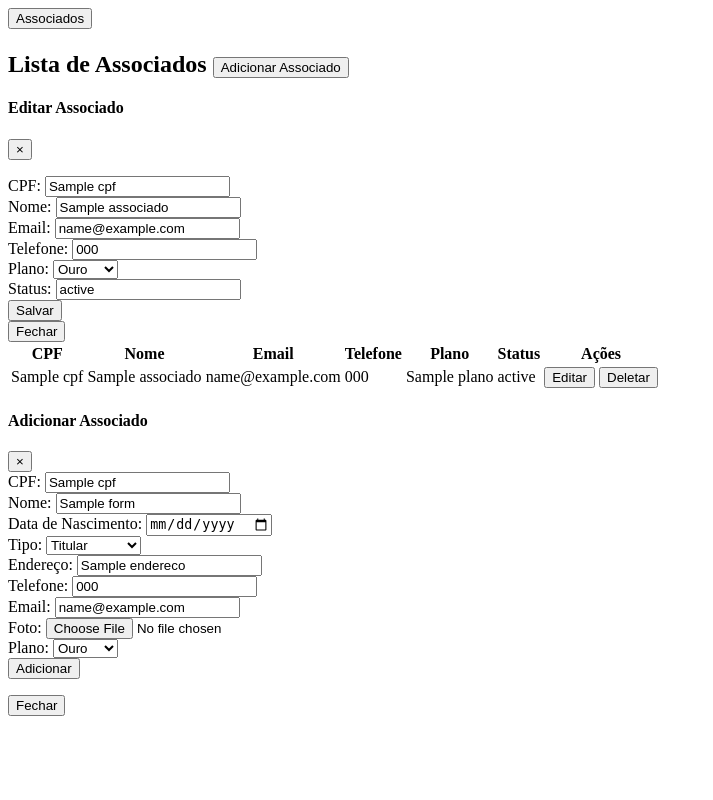
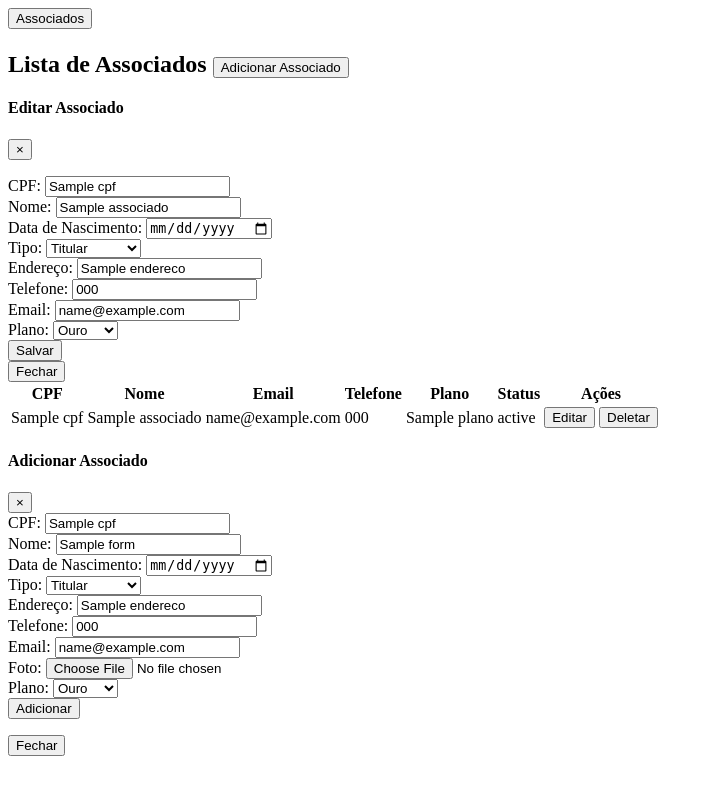
Before and after one commit to nori-marcos/clubeEsportivo, a Flask app: template templates/associado.html in a window 1280 px wide. Shown: the whole page, without its empty margins (0-713 px from the left). Run offline with Flask 3, Linux system fonts and the light colour scheme; the template is opened without the code that fills it: most values are stand-ins (such as "Sample title", 1, 10 or a date in 2020); some libraries are stand-ins or nearby versions.

Commit message:
divisao de responsabilidades.

```diff
--- a/routes/routes.py
+++ b/routes/routes.py
@@ -8,7 +8,7 @@
 @app.route('/')
 def index():
     form_data = session.pop('form_data', {})
-    associados = AssociadoGateway.listar_associados()
+    associados = AssociadoGateway.listar()
     return render_template('index.html', form_data=form_data, associados=associados)
 
 
--- a/templates/associado.html
+++ b/templates/associado.html
@@ -122,17 +122,49 @@
                                                                value="{{ associado.nome }}" required>
                                                     </div>
                                                     <div class="form-group">
-                                                        <label for="edit-email-{{ associado.id_associado }}">Email:</label>
-                                                        <input id="edit-email-{{ associado.id_associado }}" type="email"
-                                                               class="form-control" name="email"
-                                                               value="{{ associado.email }}" required>
+                                                        <label for="edit-data_nascimento-{{ associado.id_associado }}">Data
+                                                            de Nascimento:</label>
+                                                        <input id="edit-data_nascimento-{{ associado.id_associado }}"
+                                                               type="date" class="form-control" name="data_nascimento"
+                                                               value="{{ associado.data_nascimento }}" required>
                                                     </div>
+
+                                                    <div class="form-group">
+                                                        <label for="tipo">Tipo:</label>
+                                                        <select id="tipo" class="form-control" name="tipo" required>
+                                                            <option value="titular"
+                                                                    {% if associado.tipo == 'titular' %}selected{% endif %}>
+                                                                Titular
+                                                            </option>
+                                                            <option value="dependente"
+                                                                    {% if associado.tipo == 'dependente' %}selected{% endif %}>
+                                                                Dependente
+                                                            </option>
+                                                        </select>
+                                                    </div>
+
+                                                    <div class="form-group">
+                                                        <label for="edit-endereco-{{ associado.id_associado }}">Endereço:</label>
+                                                        <input id="edit-endereco-{{ associado.id_associado }}"
+                                                               type="text"
+                                                               class="form-control" name="endereco"
+                                                               value="{{ associado.endereco }}" required>
+                                                    </div>
+
                                                     <div class="form-group">
                                                         <label for="edit-telefone-{{ associado.id_associado }}">Telefone:</label>
                                                         <input id="edit-telefone-{{ associado.id_associado }}"
                                                                type="text" class="form-control" name="telefone"
                                                                value="{{ associado.telefone }}" required>
                                                     </div>
+
+                                                    <div class="form-group">
+                                                        <label for="edit-email-{{ associado.id_associado }}">Email:</label>
+                                                        <input id="edit-email-{{ associado.id_associado }}" type="email"
+                                                               class="form-control" name="email"
+                                                               value="{{ associado.email }}" required>
+                                                    </div>
+
                                                     <div class="form-group">
                                                         <label for="edit-plano-{{ associado.id_associado }}">Plano:</label>
                                                         <select id="edit-plano-{{ associado.id_associado }}"
@@ -150,12 +182,6 @@
                                                                 Bronze
                                                             </option>
                                                         </select>
-                                                    </div>
-                                                    <div class="form-group">
-                                                        <label for="edit-status-{{ associado.id_associado }}">Status:</label>
-                                                        <input id="edit-status-{{ associado.id_associado }}" type="text"
-                                                               class="form-control" name="status"
-                                                               value="{{ associado.status }}" required>
                                                     </div>
                                                     <button type="submit" class="btn btn-primary">Salvar</button>
                                                 </form>
```
Also changed, not shown: controllers/associado_controller.py (+5 -4 lines), gateway/associado_gateway.py (+34 -1 lines).
